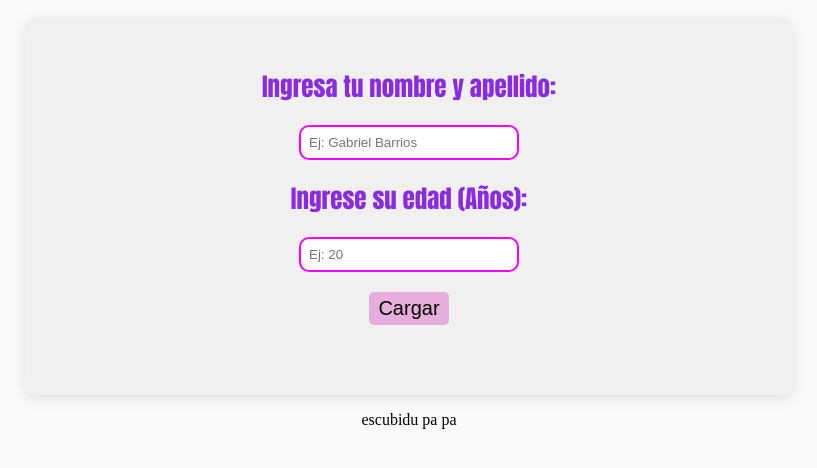
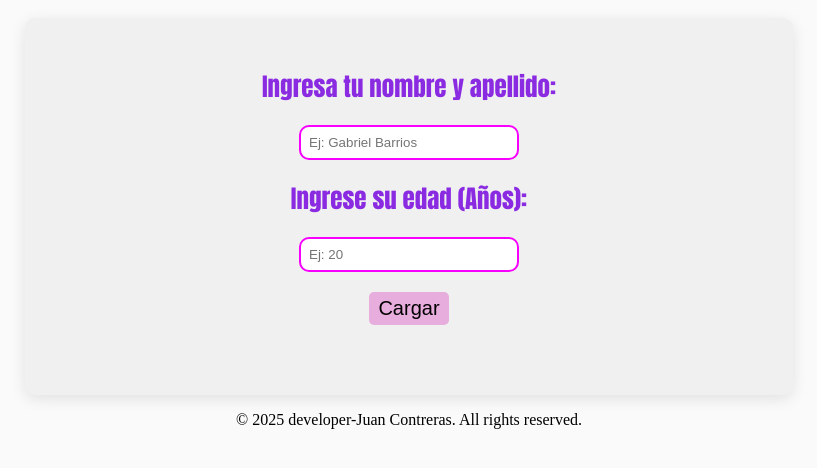
Before and after one commit to contrerinhaz/Entrenamiento-M3-S1, a plain HTML site: page index.html in a window 1280 px wide. Shown: the part 208-676 px from the top of the page, without its empty margins (231-1048 px from the left). Drawn offline with Linux system fonts and the light colour scheme.

Commit message:
feat:  fix errors in the semanthic

```diff
--- a/index.html
+++ b/index.html
@@ -6,7 +6,7 @@
     <meta name="viewport" content="width=device-width, initial-scale=1.0">
     <meta charset="UTF-8">
     <meta name="viewport" content="width=device-width, initial-scale=1.0">
-    <meta name="description" content="aca pones una descripcion del sitio">
+    <meta name="description" content="pagina para determinar de acuerdo a la edad si puede o no trabajar">
     <meta name="keywords" content="Trabajo">
     <meta name="sitedomain" content="https://github.com/contrerinhaz/Entrenamiento-M3-S1.git">
     <meta name="organization" content="contrerinhaz">
@@ -39,7 +39,7 @@
 
     </main>
     <footer>
-        <p>escubidu pa pa</p>
+        <p>© 2025 developer-Juan Contreras. All rights reserved.</p>
     </footer>
     <script src="./src/js/main.js"></script>
 </body>
```
